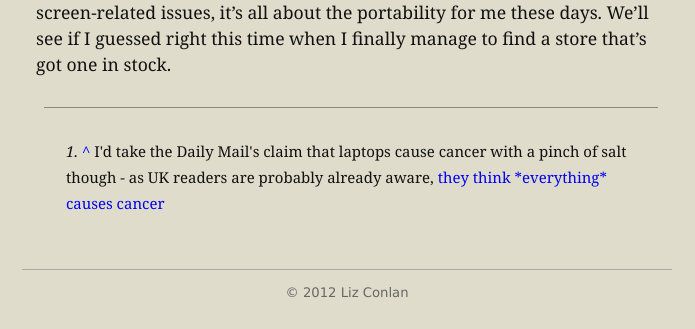
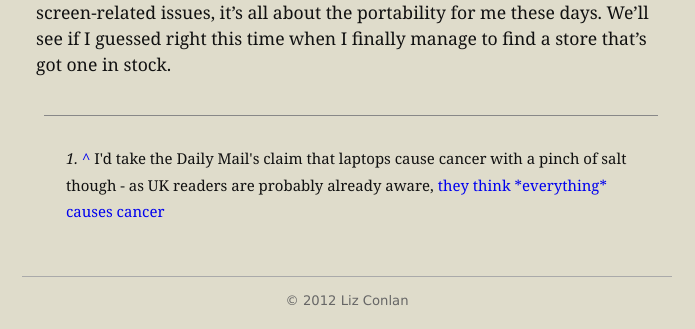
Before and after one commit to lizconlan/lizconlan.github.com, a Jekyll site: the page built from _posts/2012-11-03-a-few-thoughts-on-tablets.md, in a window 1280 px wide. Shown: the part 2201-2530 px from the top of the page, without its empty margins (293-988 px from the left). Built offline with Jekyll 4.4.1, drawn with Linux system fonts in a browser that asks for light colours.

Commit message:
yet more post css tinkering

```diff
--- a/_layouts/post.html
+++ b/_layouts/post.html
@@ -16,7 +16,7 @@
       div.intro>p:first-of-type:first-letter{font-size:270%;font-weight:bold;float:left;margin-top:0.26em;margin-right:0.1em;color:#666}
       article{display:block;position:relative;padding:0 0.8em}
       span.post_date{display:block;position:absolute;text-align:center;top:-3.4em;right:0.5em;font-size:0.85em;color:#666}
-      ul#footnotes{margin-top:2em;border-top:1px solid #888;list-style:none;padding-top:2em;font-size:0.85em;margin-left:0.5em;padding-left:0}
+      ul#footnotes{margin-top:2.5em;border-top:1px solid #888;list-style:none;padding-top:2em;font-size:0.85em;margin-left:0.5em;padding-left:0}
       ul#footnotes li {margin-left:0.5em;padding-left:1em;padding-right:1em}
       ul#footnotes li a {text-decoration:none}
     </style>
```
